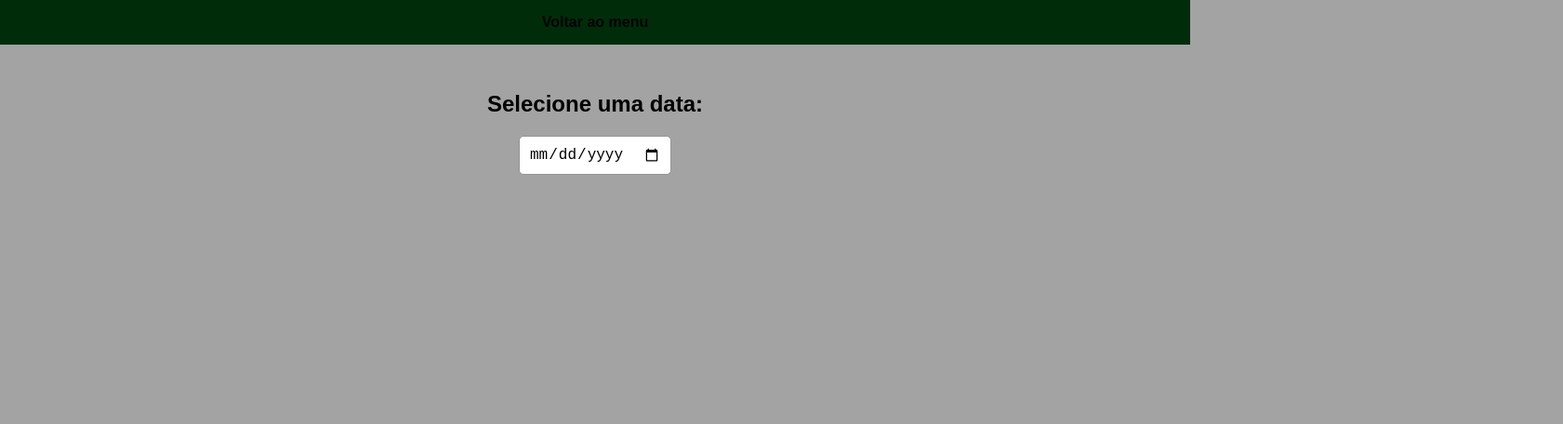
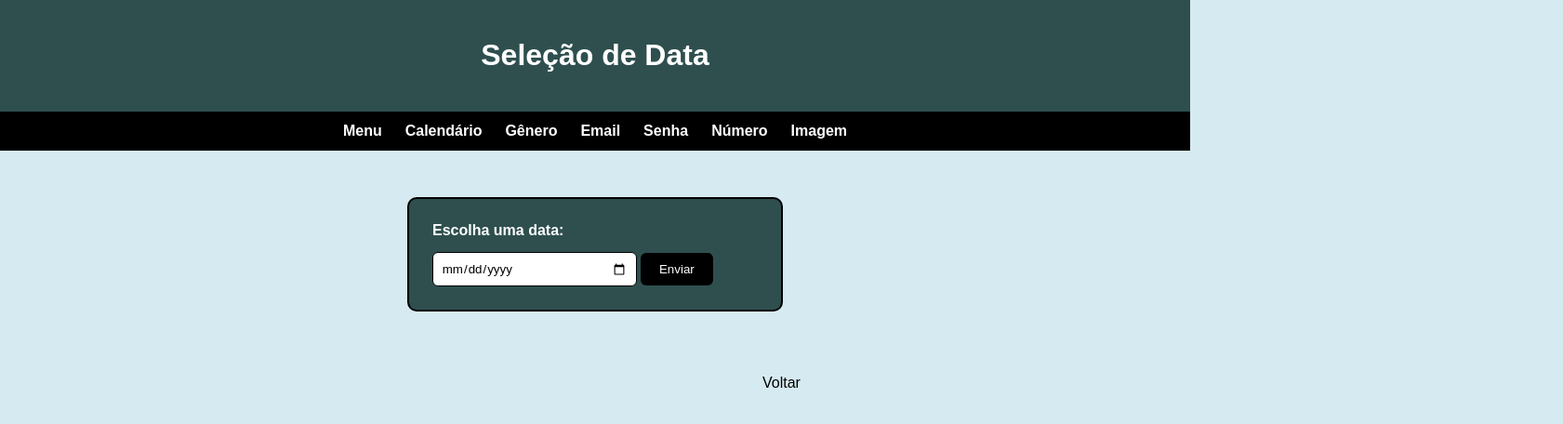
Before and after one commit to WallaceBenjamim/primeiro-projeto., a plain HTML site: page calendario.html in a window 1280 px wide. Shown: the whole page at 93% size, 1681 px wide, since content can reach past the window. Drawn offline with Linux system fonts and the light colour scheme.

Commit message:
Atualização do site

```diff
--- a/calendario.html
+++ b/calendario.html
@@ -4,51 +4,32 @@
     <meta charset="UTF-8">
     <meta name="viewport" content="width=device-width, initial-scale=1.0">
     <title>Seletor de Data</title>
-    <style>
-        body {
-      font-family: Arial, sans-serif;
-      text-align: center;
-      margin: 0;
-      padding: 0;
-      background-color: #a3a3a3;
-        }
-
-        nav{
-      background-color: #012c0a;
-      padding: 15px;
-    }
-
-    nav a {
-      color: rgb(5, 5, 5);
-      text-decoration: none;
-      margin: 0 10px;
-      font-weight: bold;
-    }
-
-    nav a:hover {
-      text-decoration: underline;
-    }
-
-    main {
-      margin-top: 50px;
-    }
-
-    input[type="date"] {
-      padding: 10px;
-      font-size: 16px;
-      border-radius: 5px;
-      border: 1px solid #969595;
-    }
-    </style>
+    <link rel="stylesheet" href="style.css">
 </head>
 <body>
-     <nav>
-     <a href="index.html">Voltar ao menu</a>
-     </nav>
+    <header>
+    <h1>Seleção de Data</h1>
+    </header>
 
-     <main>
-     <h2>Selecione uma data:</h2>
-     <input type="date">
-     </main>
+    <nav>
+    <a href="index.html">Menu</a>
+    <a href="calendario.html">Calendário</a>
+    <a href="genero.html">Gênero</a>
+    <a href="email.html">Email</a>
+    <a href="senha.html">Senha</a>
+    <a href="numero.html">Número</a>
+    <a href="imagem.html">Imagem</a>
+    </nav>
+
+    <main>
+    <form>
+    <label for="data">Escolha uma data:</label>
+    <input type="date" id="data" name="data">
+    <button type="submit">Enviar</button>
+    </form>
+    </main>
+
+    <br>
+    <a href="index.html" class="Voltar">Voltar</a>
 </body>
 </html>
--- a/style.css
+++ b/style.css
@@ -1,23 +1,20 @@
-/* Configuração padrão do site */
 body {
-    background-color: white;
+    background-color: rgb(214, 235, 241);
     font-family: Arial, Helvetica, sans-serif;
     margin: 0;
     padding: 0;
     color: black;
 }
 
-/* Cabeçalho */
 header {
-    background-color: rgb(43, 137, 180);
+    background-color: rgb(47,79,79);
     color: white;
     text-align: center;
     padding: 20px;
 }
 
-/* Menu */
 nav {
-    background-color: blue;
+    background-color: rgb(0,0,0);
     padding: 12px;
     display: flex;
     justify-content: center;
@@ -34,31 +31,28 @@ nav a:hover {
     text-decoration: underline;
 }
 
-/* Bloco azul */
 .bloco-azul {
-    background-color: white;
-    color: blue;
+    background-color: rgb(47,79,79);
+    color: white;
     width: 50px;
     height: 80px;
-    border: 5px solid blue;
+    border: 3px solid rgb(0,0,0);
     padding: 15px;
-    margin: 20px;
-    border-radius: 7px;
+    margin: 30px;
+    border-radius: 5px;
 }
 
-/* Bloco branco */
 .bloco-branco {
-     background-color: white;
-    color: blue;
+    background-color: rgb(47,79,79);
+    color: white;
     width: 50px;
     height: 80px;
-    border: 5px solid blue;
+    border: 3px solid rgb(0,0,0);
     padding: 15px;
-    margin: 20px;
-    border-radius: 7px;
+    margin: 30px;
+    border-radius: 5px;
 }
 
-/* Dois textos lado a lado */
 .duas-colunas {
     display: flex;
     justify-content: space-around;
@@ -69,19 +63,17 @@ nav a:hover {
     width: 45%;
 }
 
-/* Formulários */
 form {
-    background-color: white;
     padding: 25px;
     border-radius: 10px;
-    border: 2px solid blue;
+    border: 2px solid black;
     max-width: 350px;
     margin: 50px auto;
 }
 
 input, select {
-    width: 100%;
-    padding: 10px;
+    width: 50%;
+    padding: 50px;
     margin-top: 12px;
     border-radius: 6px;
     border: 1px solid #000;
@@ -97,5 +89,36 @@ button {
     cursor: pointer;
 }
 button:hover {
-    background-color: blue;
+    background-color: rgb(26, 39, 85);
 }
+
+form{
+    background-color: rgb(47,79,79);
+}
+
+label{
+    color: white;
+    font-size: 16px;
+    font-weight: bold;
+    font-family: Arial, Helvetica, sans-serif;
+}
+
+input{
+    font-family: Arial, Helvetica, sans-serif;
+    padding: 2.5%;
+    width: 200px;
+    background-color: white;
+}
+
+.Voltar{
+    color: #000;
+    margin: 820px;
+    margin-top: 10px;
+    text-decoration: underline;
+    text-decoration-color: transparent;
+    transition: 0.2s;
+}
+
+.Voltar:hover{
+    text-decoration-color: black;
+}
```
Also changed, not shown: botao.html (+2 -2 lines), email.html (+23 -10 lines), genero.html (+26 -6 lines), imagem.html (+19 -2 lines), index.html (+1 -3 lines), numero.html (+21 -3 lines), senha.html (+20 -2 lines).
